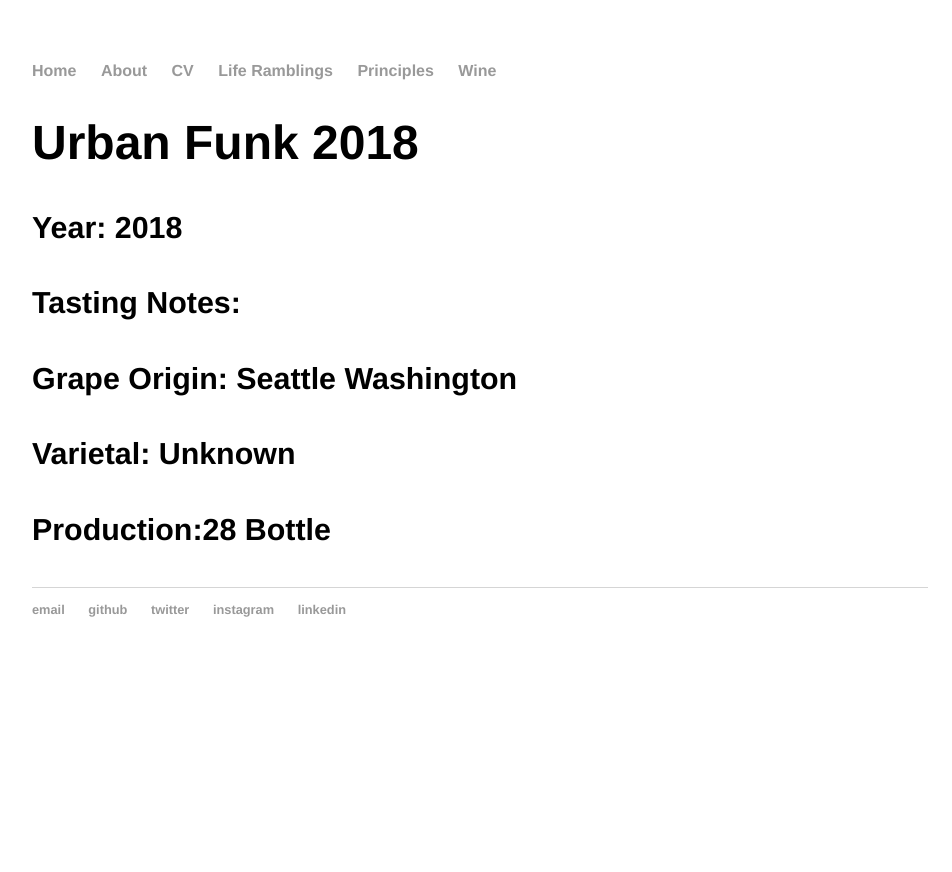
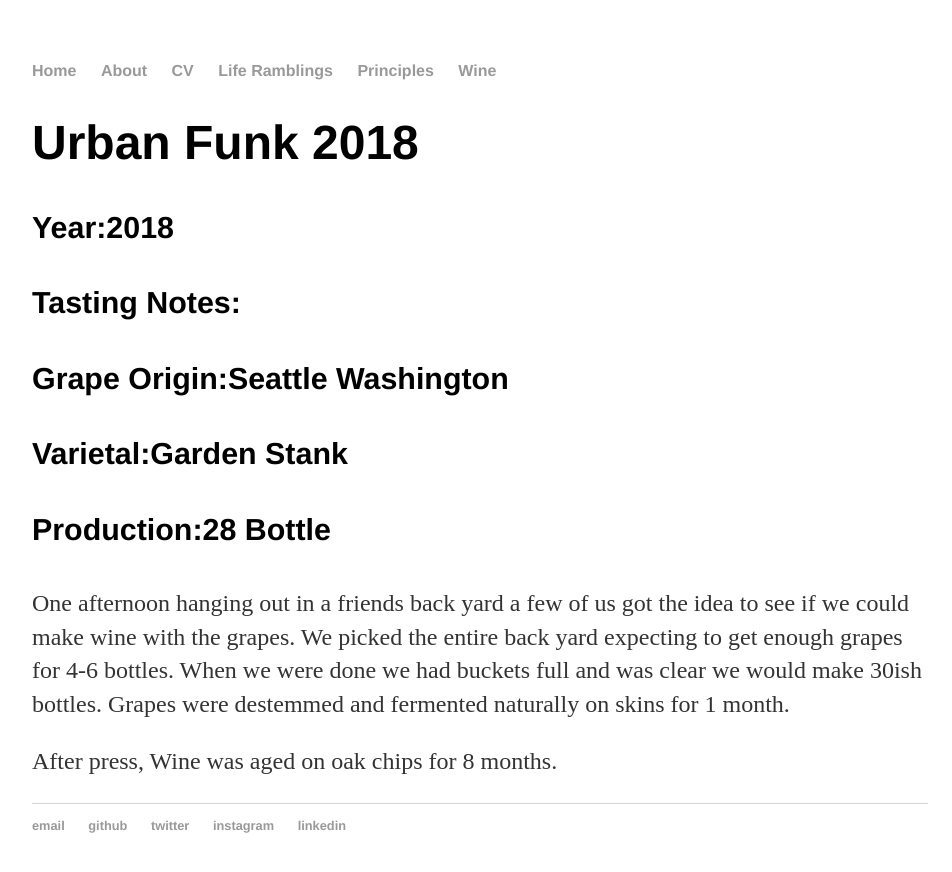
Before and after one commit to spacemanidol/spacemanidol.github.io, a Jekyll site: the page built from wine/urbanfunk2018.html, in a window 1280 px wide. Shown: the top 872 px of the page, without its empty margins (160-1112 px from the left). Built offline with Jekyll 4.4.1, drawn with Linux system fonts in a browser that asks for light colours.

Commit message:
Urban Funk description

```diff
--- a/principles/index.html
+++ b/principles/index.html
@@ -3,12 +3,12 @@ layout: default
 title: Principles
 ---
 <div class="cv">
-	<a href="resume.pdf" class="download" title="Download CV as PDF">Download CV</a>
 	<h1>Principles</h1>
 	<p>Two books that deeply impacted me were <a href='http://classics.mit.edu/Antoninus/meditations.html'>Meditations by Marcus Aurelius</a> and <a href='https://www.principles.com/'>Principles by Ray Dalio</a>. I thought I should keep track of mine and make sure I live by them.</p>
     <p>1. Play Everyday</p>
 	<p>2. Spend more time creating than consuming</p>
 	<p>3. Evolve or die.</p>
 	<p>4. Dream big and dream often</p>
+	<p>5. Strive to punch above your weight</p>
 	<h2>Guiding Quotes</h2>
 </div>
--- a/wine/urbanfunk2018.html
+++ b/wine/urbanfunk2018.html
@@ -4,10 +4,11 @@ title: Urban Funk 2018
 ---
 <div class="about">
     <h1>Urban Funk 2018</h1>
-    <h4>Year: 2018</h4>
+    <h4>Year:2018</h4>
     <h4>Tasting Notes:</h4>
-    <h4>Grape Origin: Seattle Washington </h4>
-    <h4>Varietal: Unknown</h4>
+    <h4>Grape Origin:Seattle Washington</h4>
+    <h4>Varietal:Garden Stank</h4>
     <h4>Production:28 Bottle</h4>
-    <p></p>
+    <p>One afternoon hanging out in a friends back yard a few of us got the idea to see if we could make wine with the grapes. We picked the entire back yard expecting to get enough grapes for 4-6 bottles. When we were done we had buckets full and was clear we would make 30ish bottles. Grapes were destemmed and fermented naturally on skins for 1 month.</p>
+    <p>After press, Wine was aged on oak chips for 8 months.</p>
 </div>
```
